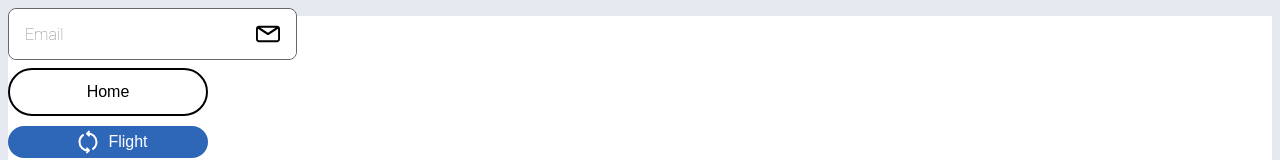
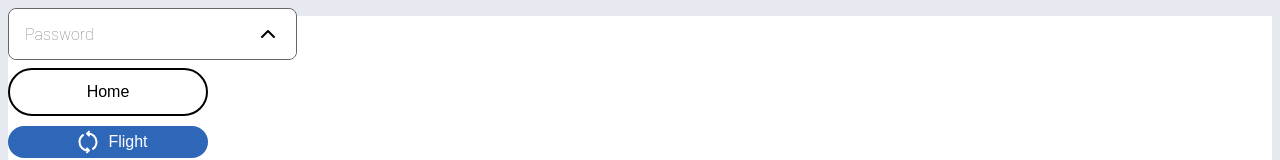
Before and after one commit to Mwiert/miniSpa, a Vue app: page /powerpuffgirls in a window 1280 px wide. Shown: the top 160 px of the page. Built offline with nearby package versions, Linux system fonts and the light colour scheme; a web font is replaced by a local one.

Commit message:
password visiblity

```diff
--- a/src/components/UIInput.vue
+++ b/src/components/UIInput.vue
@@ -4,7 +4,7 @@
       <input
         class="input-value"
         :class="isFocused ? 'active': ''"
-        :type="type"
+        :type="inputType"
         :placeholder="placeholder"
         :id="id"
         :label="label"
@@ -17,7 +17,7 @@
         @blur="handleBlur"
       />
       <label v-if="label" class="label" :class="isFocused ? 'active': ''" :for="id"> {{ label }} </label>
-      <SvgIcon v-if="icon" class="icon" :name="icon"/>
+      <SvgIcon v-if="isPasswordField" class="icon" :name="computedIcon()" @click="togglePasswordVisibility"/>
       <SvgIcon v-if="inputValue && clearButton" class="clear-btn" :name="'x'" :size="'s'" @click="clearInput" />
     </div>
   </div>
@@ -35,6 +35,8 @@ export default {
     return {
       inputValue: this.value,
       isFocused: false,
+      isPasswordVisible: false,
+      iconName: String
     }
   },
   props: {
@@ -80,12 +82,30 @@ export default {
       default: false
     }
   },
-  computed: {
-    computedIcon() {
-      return this.icon || null;
+  watch: {
+    isPasswordVisible() {
+      this.iconName = this.computedIcon;
+
+      console.log( this.iconName)
     }
   },
+  computed: {
+
+    isPasswordField() {
+      return this.type === 'password';
+    },
+    inputType() {
+      return this.isPasswordVisible && this.isPasswordField ? 'text' : this.type;
+    }
+
+  },
   methods: {
+    computedIcon() {
+      if (this.isPasswordField) {
+        return this.isPasswordVisible ? 'search' : 'arrow-up';
+      }
+      return this.icon;
+    },
     updateValue(newValue: String) {
       this.$emit('update:value', newValue)
     },
@@ -104,6 +124,9 @@ export default {
       if(this.inputValue === '') {
         this.isFocused = false
       }
+    },
+    togglePasswordVisibility() {
+      this.isPasswordVisible = !this.isPasswordVisible;
     }
   }
 }
--- a/src/pages/PowerPuffGirls.vue
+++ b/src/pages/PowerPuffGirls.vue
@@ -2,7 +2,8 @@
   <div class="input-box">
     <UIInput
       :id="'username'"
-      :label="'Email'"
+      :label="'Password'"
+      :type="'password'"
       :maxLength="70"
       :minLength="3"
       :icon="'mail'"
```
